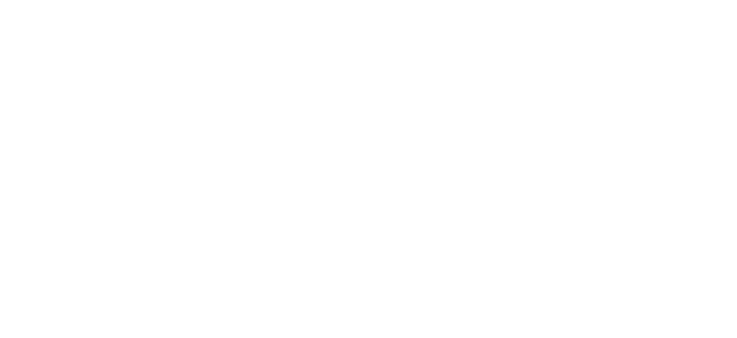
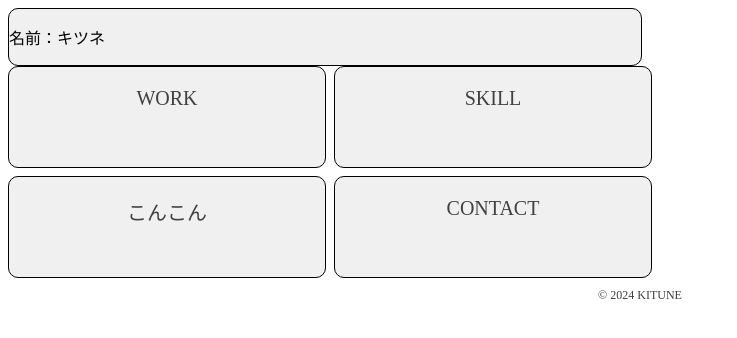
Before and after one commit to KlTUNE/Kitune_web, a plain HTML site: page index.html in a window 1280 px wide. Shown: the whole page, without its empty margins (0-737 px from the left). Drawn offline with Linux system fonts and the light colour scheme.

Commit message:
temp save

```diff
--- /dev/null
+++ b/index.css
@@ -0,0 +1,45 @@
+#contents{
+    display: block;
+    margin: 0 auto;
+}
+
+#profile {
+    width: 50%;
+    height: 50%;
+    background-color: #f0f0f0;
+    border: #000000 1px solid;
+    border-radius: 10px;
+}
+
+#grid {
+    display: grid;
+    grid-template-columns: 25% 25%;
+    grid-template-rows: 100px 100px;
+    row-gap: 10px;
+    column-gap: 10px;
+}
+
+.grid_items {
+    width: 100%;
+    height: 100%;
+    background-color: #f0f0f0;
+    border: #000000 1px solid;
+    border-radius: 10px;
+}
+
+.grid_items:nth-child(4) {
+    grid-column: 1 / 2;
+    grid-row: 2 / 3;
+}
+
+.grid_items p {
+    text-align: center;
+    font-size: 20px;
+    color: #414141;
+}
+
+#copylight {
+    text-align: center;
+    font-size: 12px;
+    color: #414141;
+}
--- a/index.html
+++ b/index.html
@@ -3,9 +3,30 @@
 <head>
     <meta charset="UTF-8">
     <meta name="viewport" content="width=device-width, initial-scale=1.0">
+    <link rel="stylesheet" type="text/css" href="./index.css">
     <title>KITUNE</title>
 </head>
 <body>
-
+    <div id="contents">
+        <div id="profile">
+            <p>名前：キツネ</p>
+        </div>
+        <div id="grid">
+            <div id="work" class="grid_items">
+                <p>WORK</p>
+            </div>
+            <div id="skill" class="grid_items">
+                <p>SKILL</p>
+            </div>
+            <div id="contact" class="grid_items">
+                <p>CONTACT</p>
+            </div>
+            <div id="konkon" class="grid_items">
+                <p>こんこん</p>
+            </div>
+        </div>
+    </div>
+    <p id="copylight">© 2024 KITUNE</p>
 </body>
+<script src="./index.js"></script>
 </html>
--- /dev/null
+++ b/index.js
@@ -0,0 +1 @@
+console.log('Hello, World!');
```
Also changed, not shown: 1 other file.
